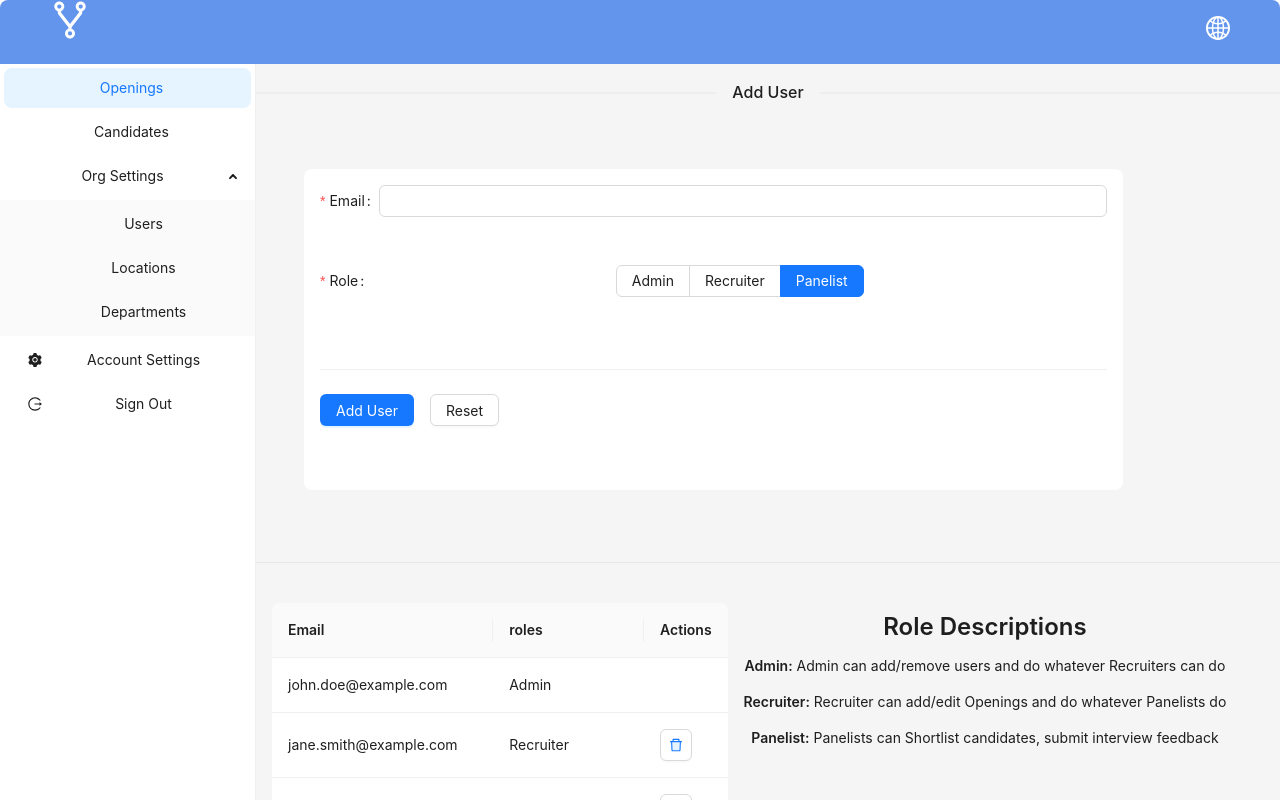
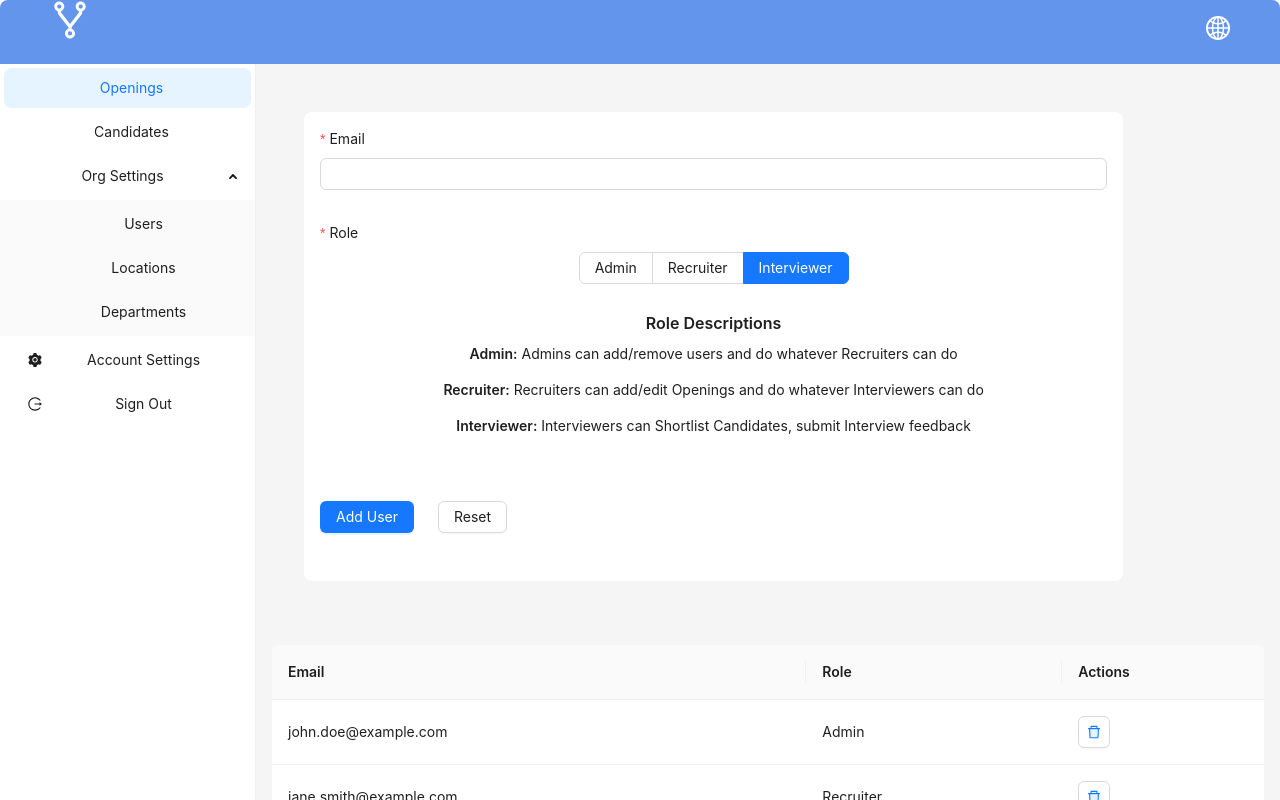
Before and after one commit to vetchium/vetchium, a React (Create React App) app in the folder erised/: page /org-settings/users in a window 1280 px wide. Both pictures are taken after a click on the button "Sign In". Shown: the top 800 px of the page. Built offline with nearby package versions, Linux system fonts and the light colour scheme.

Commit message:
Reorg Users page

```diff
--- a/erised/src/Styles.tsx
+++ b/erised/src/Styles.tsx
@@ -63,7 +63,7 @@ export const createOpeningFormStyle = {
 };
 
 export const formItemStyle = {
-  marginBottom: "3rem",
+  marginBottom: "2rem",
 };
 
 export const tableStyle = {
--- a/erised/src/i18n/en/index.ts
+++ b/erised/src/i18n/en/index.ts
@@ -71,11 +71,11 @@ export default {
   // users
   role_descriptions: "Role Descriptions",
   admin: "Admin",
-  admin_description: "Admin can add/remove users and do whatever Recruiters can do",
+  admin_description: "Admins can add/remove users and do whatever Recruiters can do",
   recruiter: "Recruiter",
-  recruiter_description: "Recruiter can add/edit Openings and do whatever Panelists do",
-  panelist: "Panelist",
-  panelist_description: "Panelists can Shortlist candidates, submit interview feedback",
+  recruiter_description: "Recruiters can add/edit Openings and do whatever Interviewers can do",
+  interviewer: "Interviewer",
+  interviewer_description: "Interviewers can Shortlist Candidates, submit Interview feedback",
   add_user: "Add User",
   email: "Email",
   role: "Role",
--- a/erised/src/pages/Users.tsx
+++ b/erised/src/pages/Users.tsx
@@ -1,75 +1,50 @@
 import { DeleteTwoTone } from "@ant-design/icons";
-import {
-  Button,
-  Divider,
-  Flex,
-  Form,
-  Input,
-  Radio,
-  Table,
-  Typography,
-} from "antd";
+import { Button, Flex, Form, Input, Radio, Table, Typography } from "antd";
 import React, { useState } from "react";
 import { formItemStyle, formStyle, tableStyle } from "../Styles";
 import t from "../i18n/i18n";
 
 const Users: React.FC = () => {
   const [users, setUsers] = useState([
-    { key: 1, email: "john.doe@example.com", roles: ["Admin"] },
-    { key: 2, email: "jane.smith@example.com", roles: ["Recruiter"] },
-    { key: 3, email: "alice.johnson@example.com", roles: ["Panelist"] },
-    {
-      key: 4,
-      email: "bob.brown@example.com",
-      roles: ["Recruiter", "Panelist"],
-    },
+    { key: 1, email: "john.doe@example.com", role: "Admin" },
+    { key: 2, email: "jane.smith@example.com", role: "Recruiter" },
+    { key: 3, email: "alice.johnson@example.com", role: "Interviewer" },
   ]);
 
-  const handleAddUser = (values: { email: string; roles: string[] }) => {
+  const handleAddUser = (values: { email: string; role: string }) => {
     const newUser = {
       key: users.length + 1,
       email: values.email,
-      roles: values.roles,
+      role: values.role,
     };
     setUsers([...users, newUser]);
   };
 
-  const handleDeleteUser = (key: number) => {
-    setUsers(users.filter((user) => user.key !== key));
-  };
+  const handleDeleteUser = (key: number) => {};
 
   const columns = [
     { title: t("email"), dataIndex: "email", key: "email" },
     {
-      title: t("roles"),
-      dataIndex: "roles",
-      key: "roles",
-      render: (roles: string[]) => roles.join(", "),
+      title: t("role"),
+      dataIndex: "role",
+      key: "role",
     },
     {
       title: t("actions"),
       key: "actions",
-      render: (text: string, record: any) =>
+      render: (text: string, record: any) => (
         // TODO: Should enable the Delete icon only if the logged in user is and Admin
-        record.roles.includes("Admin") ? null : (
-          <span>
-            <Button
-              icon={<DeleteTwoTone />}
-              onClick={() => handleDeleteUser(record.key)}
-            />
-          </span>
-        ),
+        <Button
+          icon={<DeleteTwoTone />}
+          onClick={() => handleDeleteUser(record.key)}
+        />
+      ),
     },
   ];
 
   return (
-    <Flex wrap>
-      <Divider>{t("add_user")}</Divider>
-      <Form
-        onFinish={handleAddUser}
-        initialValues={{ email: "", roles: [] }}
-        style={formStyle}
-      >
+    <Flex wrap vertical>
+      <Form onFinish={handleAddUser} style={formStyle} layout="vertical">
         <Form.Item
           label={t("email")}
           name="email"
@@ -84,14 +59,29 @@ const Users: React.FC = () => {
           rules={[{ required: true }]}
           style={formItemStyle}
         >
-          <Radio.Group defaultValue={"panelist"} buttonStyle="solid">
+          {/* In future, we may have to accomodate roles that are not hierarchical */}
+          <Radio.Group defaultValue={"interviewer"} buttonStyle="solid">
             <Radio.Button value="admin">{t("admin")}</Radio.Button>
             <Radio.Button value="recruiter">{t("recruiter")}</Radio.Button>
-            <Radio.Button value="panelist">{t("panelist")}</Radio.Button>
+            <Radio.Button value="interviewer">{t("interviewer")}</Radio.Button>
           </Radio.Group>
+          <Typography style={formItemStyle}>
+            <Typography.Title level={5}>
+              {t("role_descriptions")}
+            </Typography.Title>
+            <Typography.Paragraph>
+              <strong>{t("admin")}:</strong> {t("admin_description")}
+            </Typography.Paragraph>
+            <Typography.Paragraph>
+              <strong>{t("recruiter")}:</strong> {t("recruiter_description")}
+            </Typography.Paragraph>
+            <Typography.Paragraph>
+              <strong>{t("interviewer")}:</strong>{" "}
+              {t("interviewer_description")}
+            </Typography.Paragraph>
+          </Typography>
         </Form.Item>
-        <Divider />
-        <Flex gap="middle">
+        <Flex wrap gap="large">
           <Form.Item style={formItemStyle}>
             <Button type="primary" htmlType="submit">
               {t("add_user")}
@@ -102,21 +92,7 @@ const Users: React.FC = () => {
           </Form.Item>
         </Flex>
       </Form>
-      <Divider />
       <Table dataSource={users} columns={columns} style={tableStyle} />
-      <Typography>
-        <Typography.Title level={3}>{t("role_descriptions")}</Typography.Title>
-        <Typography.Paragraph>
-          <strong>{t("admin")}:</strong> {t("admin_description")}
-        </Typography.Paragraph>
-        <Typography.Paragraph>
-          <strong>{t("recruiter")}:</strong> {t("recruiter_description")}
-        </Typography.Paragraph>
-        <Typography.Paragraph>
-          <strong>{t("panelist")}:</strong> {t("panelist_description")}
-        </Typography.Paragraph>
-      </Typography>
-      <Divider />
     </Flex>
   );
 };
```
